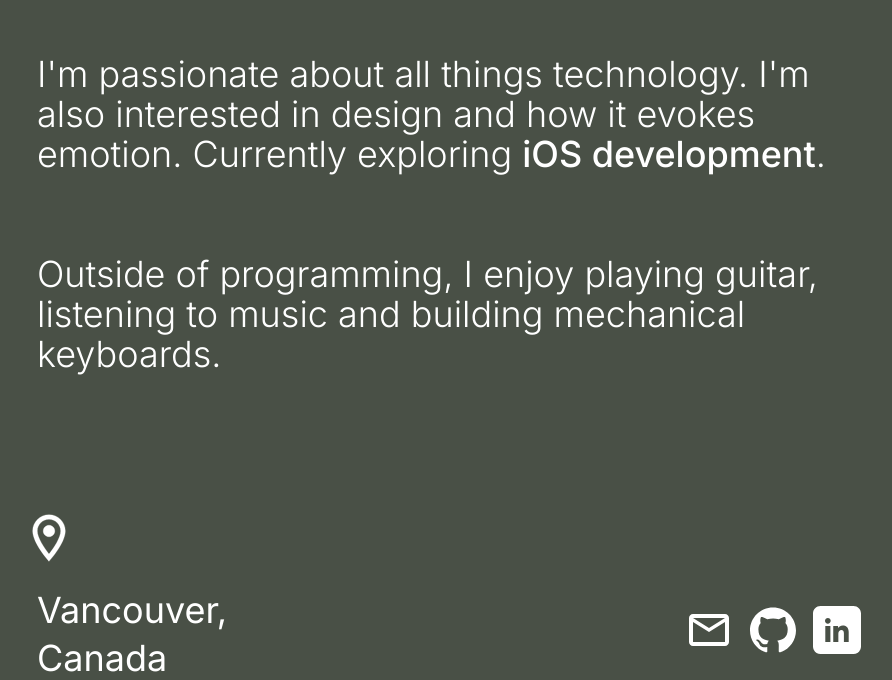
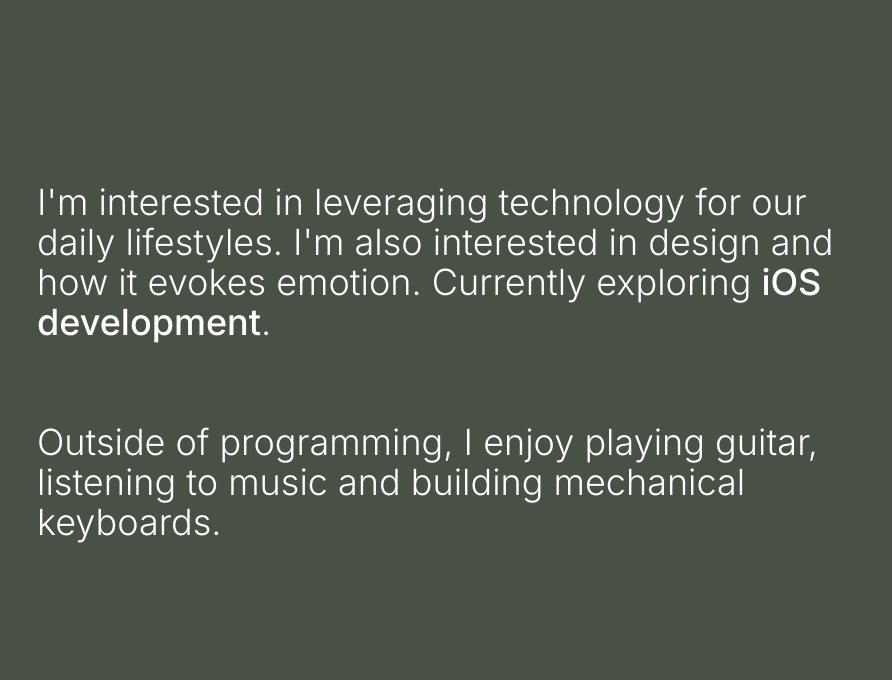
Before and after one commit to nevadoj/nevadoj.github.io, a React (Create React App) app: page / in a window 1280 px wide. Shown: the part 874-1554 px from the top of the page, without its empty margins (187-1079 px from the left). Built offline with nearby package versions, Linux system fonts and the light colour scheme; the HTML template or start-up script is replaced by a standard one.

Commit message:
add react scroll

```diff
--- a/package.json
+++ b/package.json
@@ -10,6 +10,7 @@
     "react-dom": "^18.2.0",
     "react-icons": "^4.4.0",
     "react-scripts": "5.0.1",
+    "react-scroll": "^1.8.7",
     "web-vitals": "^2.1.4"
   },
   "scripts": {
--- a/src/App.js
+++ b/src/App.js
@@ -1,7 +1,6 @@
 import NavBar from "./components/NavBar";
 import Home from "./components/Home"
 import About from "./components/About"
-import Social from "./components/Social"
 
 function App() {
   return (
@@ -9,7 +8,6 @@ function App() {
       <NavBar />
       <Home />
       <About />
-      {/* <Social /> */}
     </div>
   );
 }
--- a/src/components/About.js
+++ b/src/components/About.js
@@ -28,10 +28,10 @@ export default function About() {
 
   return (
     <div name="about" className="w-full h-screen bg-[#495046] text-white sm:py-2">
-        <div className="max-w-screen-lg mx-auto">
-            <div className="font-light max-w-4xl mx-24">
+        <div className="max-w-screen-lg mx-auto bg-[#495046]">
+            <div className="font-light max-w-4xl mx-24 pt-32">
                 <p className="text-4xl py-10">
-                    I'm passionate about all things technology. I'm also interested in design and how it evokes emotion. Currently exploring <span className="font-medium">iOS development</span>.
+                    I'm interested in leveraging technology for our daily lifestyles. I'm also interested in design and how it evokes emotion. Currently exploring <span className="font-medium">iOS development</span>.
                 </p>
 
                 <p className="text-4xl py-10">
--- a/src/components/NavBar.js
+++ b/src/components/NavBar.js
@@ -1,4 +1,5 @@
 import React from 'react'
+import { Link } from 'react-scroll'
 
 export default function NavBar() {
 
@@ -15,29 +16,15 @@ export default function NavBar() {
 
 
   return (
-    // <div className='flex justify-end items-center w-full h-20 px-4 text-3xl text-white bg-[#495046]'>
-    //     {/* <div>
-    //         <h1 className='text-3xl font-medium tracking-tight'>Spotter</h1>
-    //     </div> */}
-
-    //     {/* change ul classname if want navbar to show on mobile */}
-    //     <div className='mx-50'>
-    //       <ul className="flex">
-    //         {links.map(({ id, link }) => (
-    //           <li key={id} className="px-3 cursor-pointer font-normal">
-    //             {link}
-    //           </li>
-    //         ))}
-    //       </ul>
-    //     </div>
-    // </div>
-
     <div className='flex justify-end text-2xl text-white bg-[#495046]'>
       <ul className="my-10 pr-64">
         <div className="hidden 2xl:flex">
           {links.map(({ id, link }) => (
             <li key={id} className="px-4 cursor-pointer font-light">
-              {link}
+
+              <Link to={link} smooth duration={500}>
+                {link}
+              </Link>
             </li>
           ))}
         </div>
```
Also changed, not shown: 1 other file (tests, documents, lock files or other folders).
